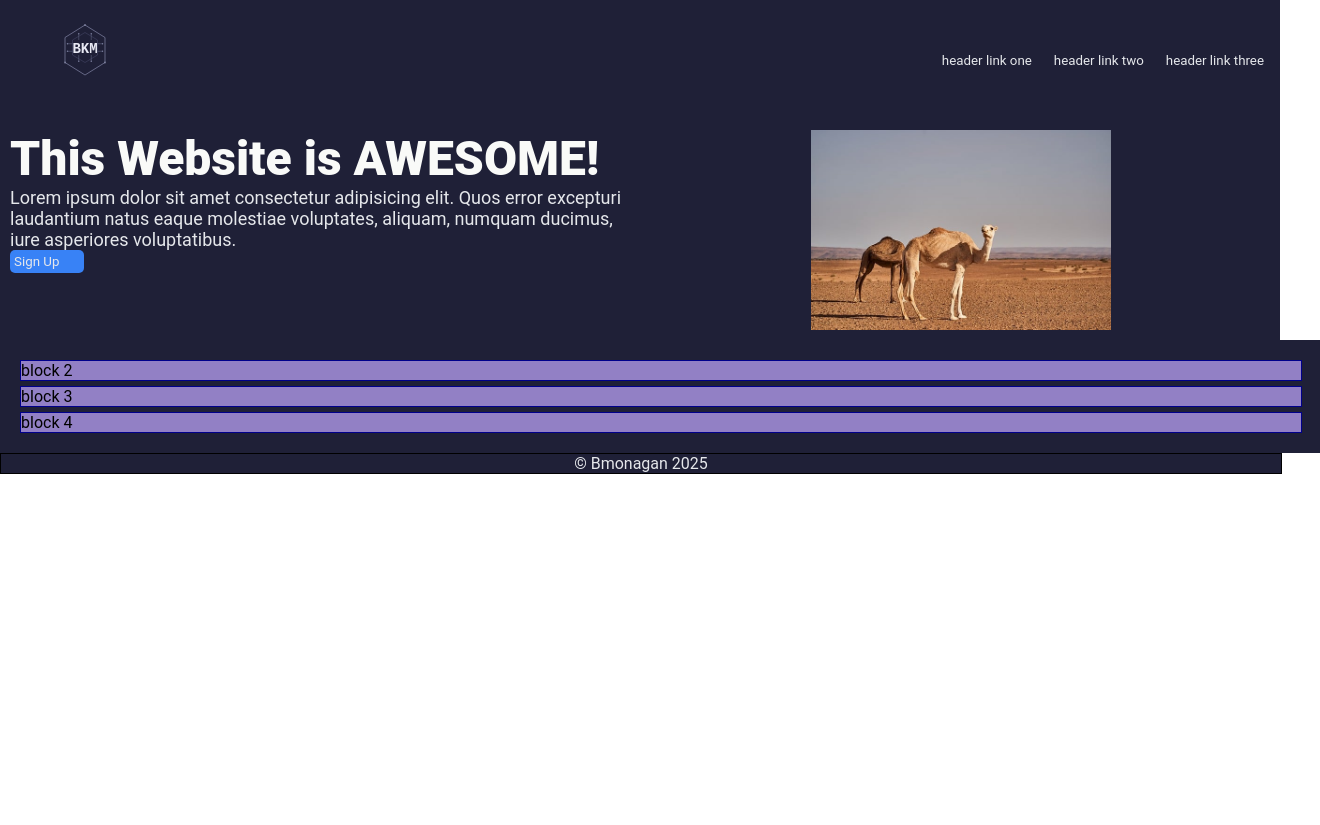
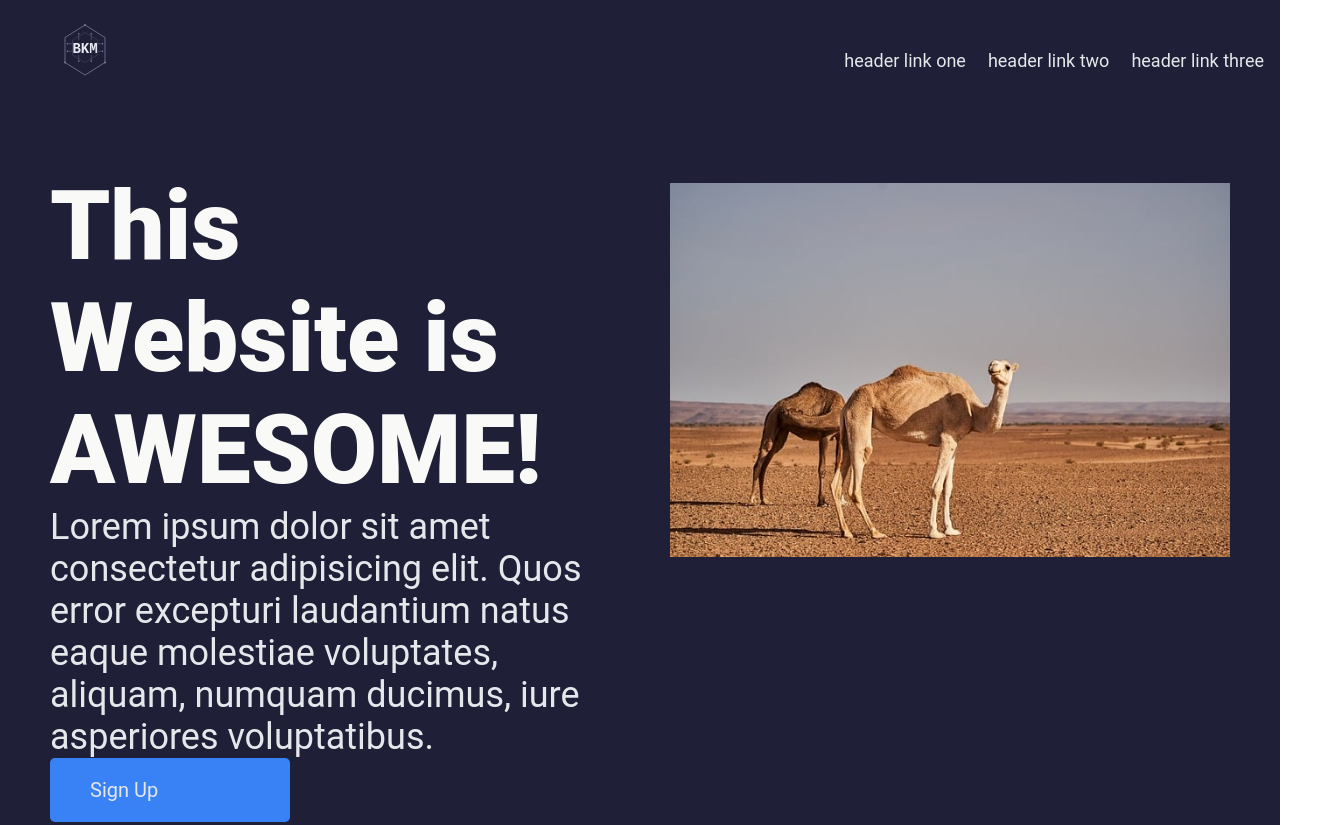
Before and after one commit to bmonagan/landing-page, a plain HTML site: page index.html in a window 1280 px wide. Shown: the top 825 px of the page, 1320 px wide, since content can reach past the window. Before the commit the page ends 800 px from the top, so only its background shows below. Drawn offline with Linux system fonts and the light colour scheme.

Commit message:
tried scaling everything up as the page was not looking correct.

```diff
--- a/css/style.css
+++ b/css/style.css
@@ -1,10 +1,10 @@
 * {
     font-family: 'Roboto', sans-serif;
     margin: 0;
+    box-sizing: border-box;
 }
 body {
     display: flex;
-    flex: 1 ;
     width: 100%;
     flex-direction: column;
     min-height: 100vh;
@@ -21,12 +21,12 @@ body {
 }
 .container {
     display: flex;
-    width: 100%;
     border: 1px solid darkblue;
     background-color: #9280c5;
     flex-direction: column;
-
-
+    max-width: 1200px;
+    margin: 0 auto;
+    width: 100%;
 }
 header{
     display: flex;
@@ -59,7 +59,7 @@ header button {
     border: none;
     color: #e5e7eb;
     background-color: #1f2037;
-    size: 8px;
+    font-size: 18px;
     cursor: pointer;
     text-decoration: none;
 }
@@ -81,34 +81,37 @@ footer {
     justify-content: flex-start;
     align-items: flex-start;
     flex-direction: row;
-    gap: 5px;
+    gap: 40px;
+    padding: 40px;
+    flex-wrap: wrap;
 }
 .subheader .container {
     border: none;
     background-color: #1f2037;
     justify-content: start;
-    width: 50%;
+    flex: 1;
+    min-width: 250px;
     margin: 0;
     padding: 10px;
 }
 .container .Main-text {
     color: #f9faf8;
-    font-size: 48px;
+    font-size: 96px;
     font-weight: 900;
     text-wrap: wrap;
 }
 .container .Secondary-text {
     color: #e5e7eb;
-    font-size: 18px;
+    font-size: 36px;
     text-align: start
 }
 #camels {
     object-fit: contain;
-    height: 200px;
+    height: 400px;
 }
 .signUp {
     display: flex;
-    width: 12%;
+    padding: 20px 40px;
     margin: 0;
     align-self: flex-start;
     color: #e5e7eb;
@@ -117,6 +120,8 @@ footer {
     border: 0;
     border-radius: 5px;
     text-align: center;
-    padding: 4px;
     cursor: pointer;
+    width: auto;
+    min-width: 240px;
+    font-size: 20px;
 }
```
